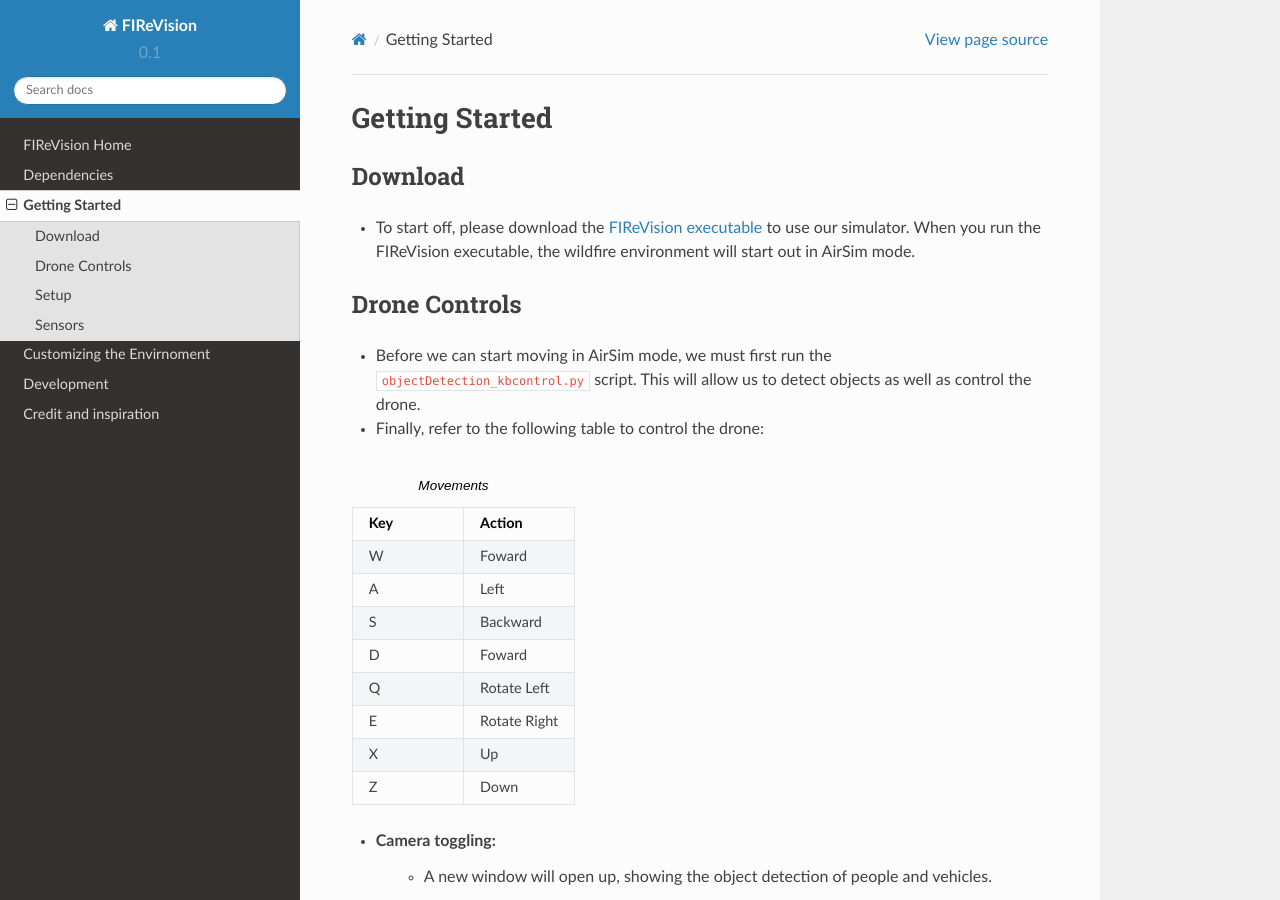
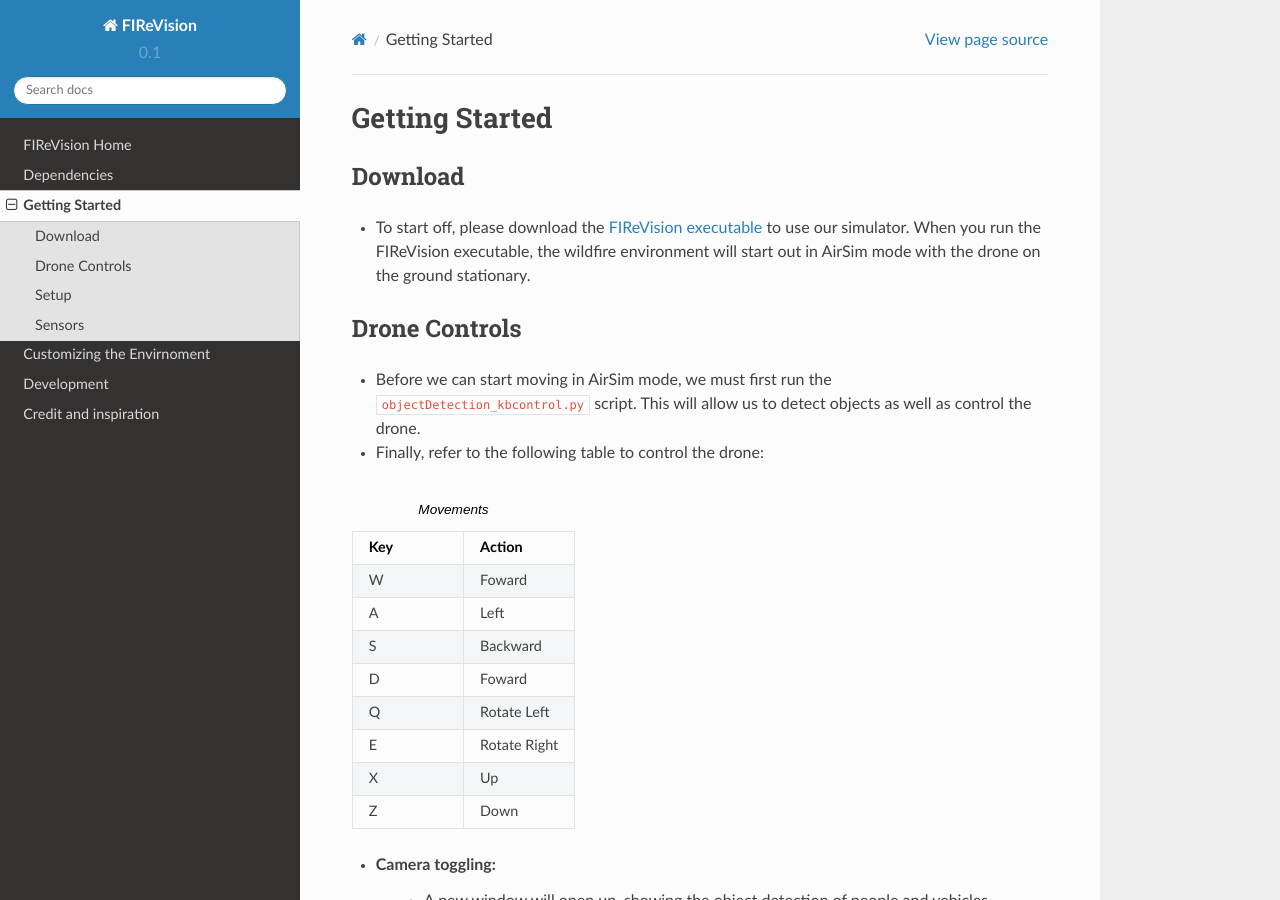
Before and after one commit to castacks/firevision_sim, a Sphinx documentation site: the page built from docs/getting_started.rst, in a window 1280 px wide and 900 px high. Built offline with Sphinx 7.4.7 and the Read the Docs theme 2.0.0, drawn with Linux system fonts in a browser that asks for light colours.

Commit message:
Update getting_started.rst

```diff
--- a/docs/getting_started.rst
+++ b/docs/getting_started.rst
@@ -5,7 +5,7 @@
 
 Download
 --------
-- To start off, please download the `FIReVision executable <https://drive.google.com/file/d/1RSxQ53h_-bXE0dUa8GQ8lM2cx7LlVmB8/view?usp=sharing>`_ to use our simulator. When you run the FIReVision executable, the wildfire environment will start out in AirSim mode.
+- To start off, please download the `FIReVision executable <https://drive.google.com/file/d/1RSxQ53h_-bXE0dUa8GQ8lM2cx7LlVmB8/view?usp=sharing>`_ to use our simulator. When you run the FIReVision executable, the wildfire environment will start out in AirSim mode with the drone on the ground stationary.
 .. - If our release build doesn’t come with AirSim, make sure there’s a copy of it in your unreal engine project folder. To download the binary follow the instructions `here <https://microsoft.github.io/AirSim/use_precompiled/>`_. Note: if the project is opened without AirSim, an error may occur but you can still open it without AirSim.
 .. - Once you’ve downloaded the build and compiled it
 
```
